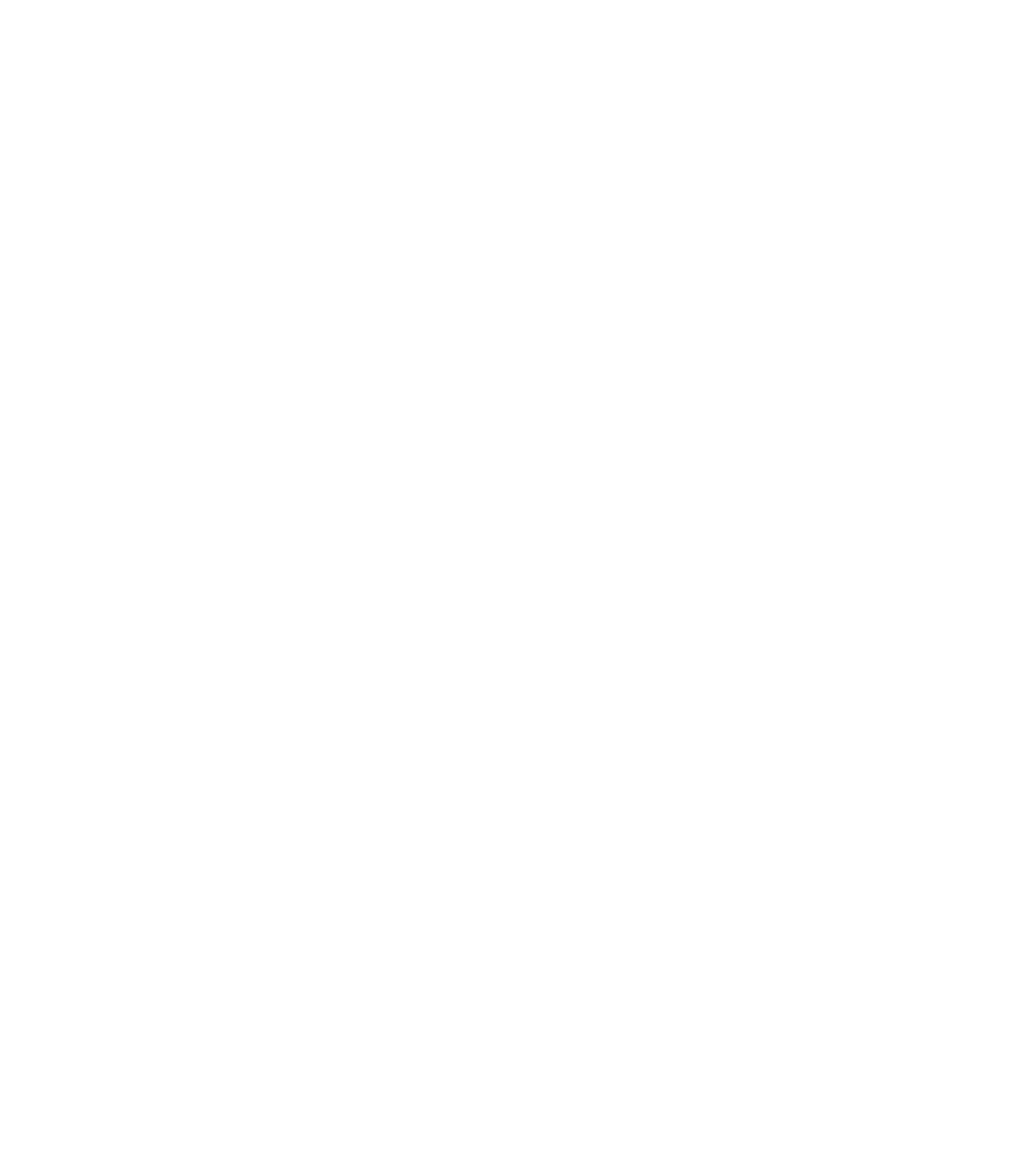
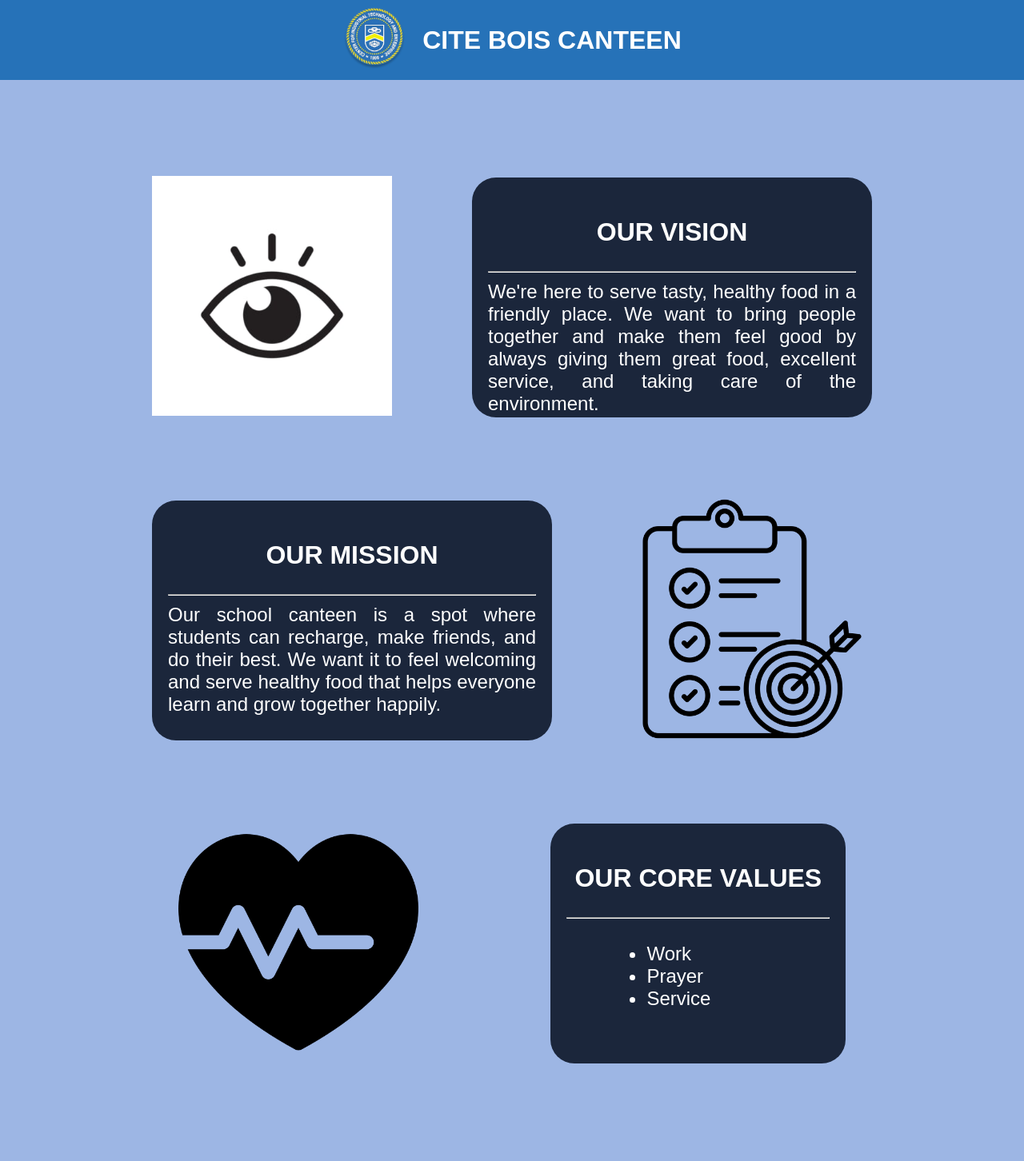
Before and after one commit to CleavinJosh/Group1_Web_Final, a PHP site: page /index.php/mission-vision in a window 1280 px wide. Before the commit the page is empty. Shown: the whole page at 80% size. Before the commit the page ends 800 px from the top, so only its background shows below. Run offline with PHP 8.4, Linux system fonts and the light colour scheme.

Commit message:
add mission-vision page by lyle design

```diff
--- /dev/null
+++ b/Controller/mission-vision/index.php
@@ -0,0 +1,3 @@
+<?php
+
+view("mission-vision-page/mission-vision.php");
--- /dev/null
+++ b/View/assets/css/mission-vision-style-900-below.css
@@ -0,0 +1,7 @@
+@media screen and (max-width: 900px){
+  main > div > .eye-img-container,
+  main > div > .list-img-container,
+  main > div > .heart-img-container{
+    display: none;
+  }
+}
--- /dev/null
+++ b/View/assets/css/mission-vision-style.css
@@ -0,0 +1,100 @@
+*{
+  margin: 0;
+  padding: 0;
+  box-sizing: border-box;
+}
+
+body{
+  display: flex;
+  flex-direction: column;
+  background-color: #9DB6E4;
+}
+
+header{
+  width: 100%;
+  height: 100px;
+  background-color: #2672B8;
+  display: flex;
+  justify-content: center;
+  align-items: center;
+  gap: 20px;
+}
+
+header > .logo-container{
+  width: 80px;
+  aspect-ratio: 1/1;
+}
+
+header > .logo-container > img{
+  width: 100%;
+  height: 100%;
+  object-fit: contain;
+}
+
+header > h1{
+  color: white;
+  font-family: Arial, Helvetica, sans-serif;
+}
+
+main{
+  max-width: 1000px;
+  margin: auto;
+  padding: 20px;
+}
+
+main > div{
+  width: 100%;
+  display: flex;
+  gap: 100px;
+  margin-block: 100px;
+  justify-content: space-around;
+  align-items: center;
+}
+
+main > div > .eye-img-container,
+main > div > .list-img-container,
+main > div > .heart-img-container{
+  width: 300px;
+  aspect-ratio: 1/1;
+}
+
+main > div > div > img{
+  width: 100%;
+  height: 100%;
+  object-fit: contain;
+}
+
+main > div > .vision-content,
+main > div > .mission-content,
+main > div > .core-values-content{
+  background-color: #1B263B;
+  max-width: 500px;
+  height: 300px;
+  text-align: justify;
+  border-radius: 30px;
+  border: none;
+  padding: 20px;
+}
+
+main > div h1, main > div p, main > div li{
+  color: white;
+  font-family: Arial, Helvetica, sans-serif;
+  font-size: 1.5rem;
+}
+
+main > div h1{
+  font-size: 2rem;
+  text-align: center;
+  margin-block: 20px;
+  padding: 10px;
+}
+
+main > div p{
+  margin-block: 10px;
+}
+
+main ul{
+  text-align: left;
+  margin-left: 100px;
+  margin-block: 30px;
+}
--- /dev/null
+++ b/View/mission-vision-page/mission-vision.php
@@ -0,0 +1,52 @@
+<?php require 'View/partials/header.php'; ?>
+<link rel="stylesheet" href="../View/assets/css/mission-vision-style.css">
+<link rel="stylesheet" href="../View/assets/css/mission-vision-style-900-below.css">
+
+  <header>
+    <div class="logo-container">
+      <img src="../View/assets/img/cite_logo.png" alt="cite logo">
+    </div>
+
+    <h1>CITE BOIS CANTEEN</h1>
+  </header>
+
+  <main>
+    <div class="vision-container">
+      <div class="eye-img-container">
+        <img src="../View/assets/img/eye.jpg" alt="eye logo">
+      </div>
+
+      <div class="vision-content">
+        <h1><span>OUR</span> VISION</h1><hr>
+        <p>We're here to serve tasty, healthy food in a friendly place. We want to bring people together and make them feel good by always giving them great food, excellent service, and taking care of the environment.</p>
+      </div>
+    </div>
+
+    <div class="mission-container">
+      <div class="mission-content">
+        <h1><span>OUR</span> MISSION</h1><hr>
+        <p>Our school canteen is a spot where students can recharge, make friends, and do their best. We want it to feel welcoming and serve healthy food that helps everyone learn and grow together happily.</p>
+      </div>
+
+      <div class="list-img-container">
+        <img src="../View/assets/img/list.png" alt="list logo">
+      </div>
+    </div>
+
+    <div class="core-values-container">
+      <div class="heart-img-container">
+        <img src="../View/assets/img/heart.png" alt="heart logo">
+      </div>
+
+      <div class="core-values-content">
+        <h1><span>OUR CORE</span> VALUES</h1><hr>
+        <ul>
+          <li>Work</li>
+          <li>Prayer</li>
+          <li>Service</li>
+        </ul>
+      </div>
+    </div>
+  </main>
+
+<?php require 'View/partials/footer.php'; ?>
--- a/View/session/index.view.php
+++ b/View/session/index.view.php
@@ -34,6 +34,10 @@
             <div>
                 <a class="create-an-account-link" href="/index.php/registration">Don't have an account? Create one</a>
             </div>
+
+            <div>
+                <a href="/index.php/mission-vision" target="_blank" >Mission-Vision</a>
+            </div>
         </form>
     </section>
 </div>
--- a/_config/routes.php
+++ b/_config/routes.php
@@ -22,3 +22,5 @@ $router->get('/destroy', 'Controller/session/destroy.php');
 
 $router->get('/registration', 'Controller/registration/index.php');
 $router->post('/registration', 'Controller/registration/create.php');
+
+$router->get('/mission-vision', 'Controller/mission-vision/index.php');
```
Also changed, not shown: View/assets/img/heart.png (added), View/assets/img/list.png (added).
